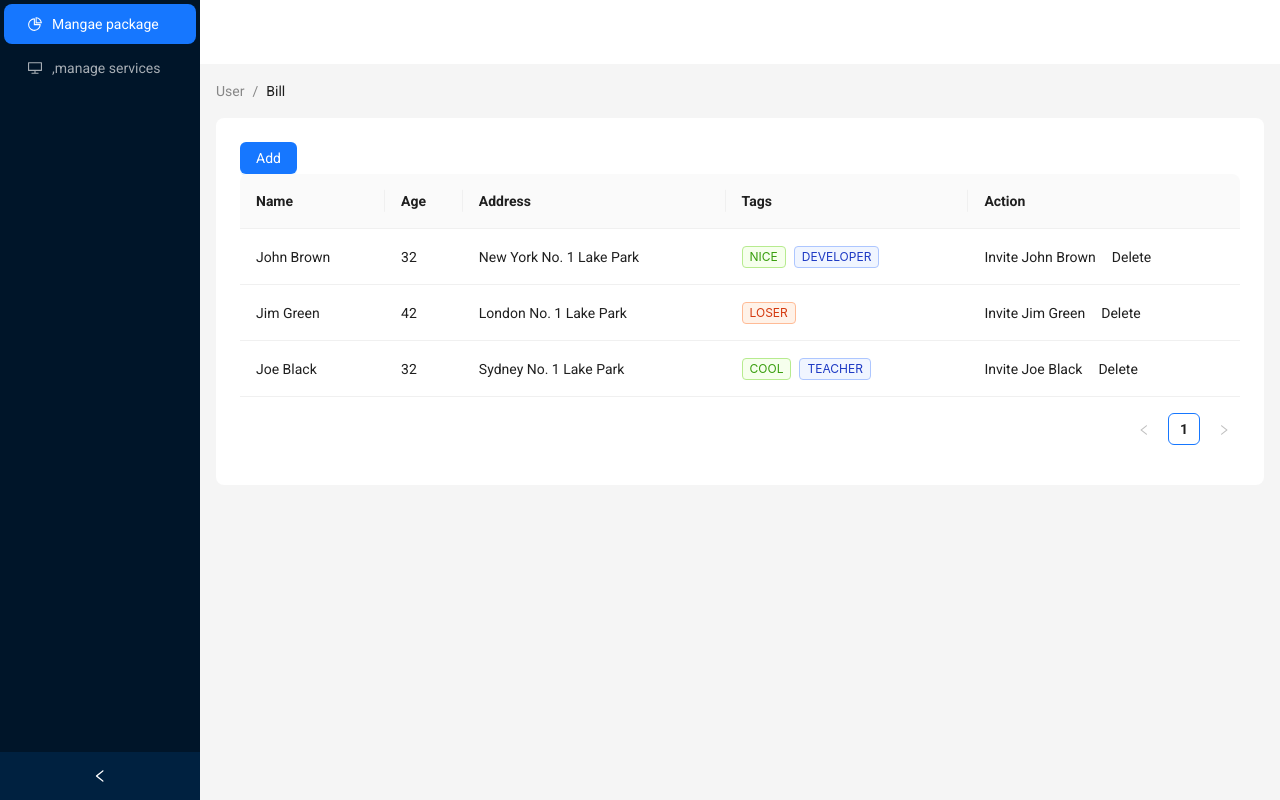
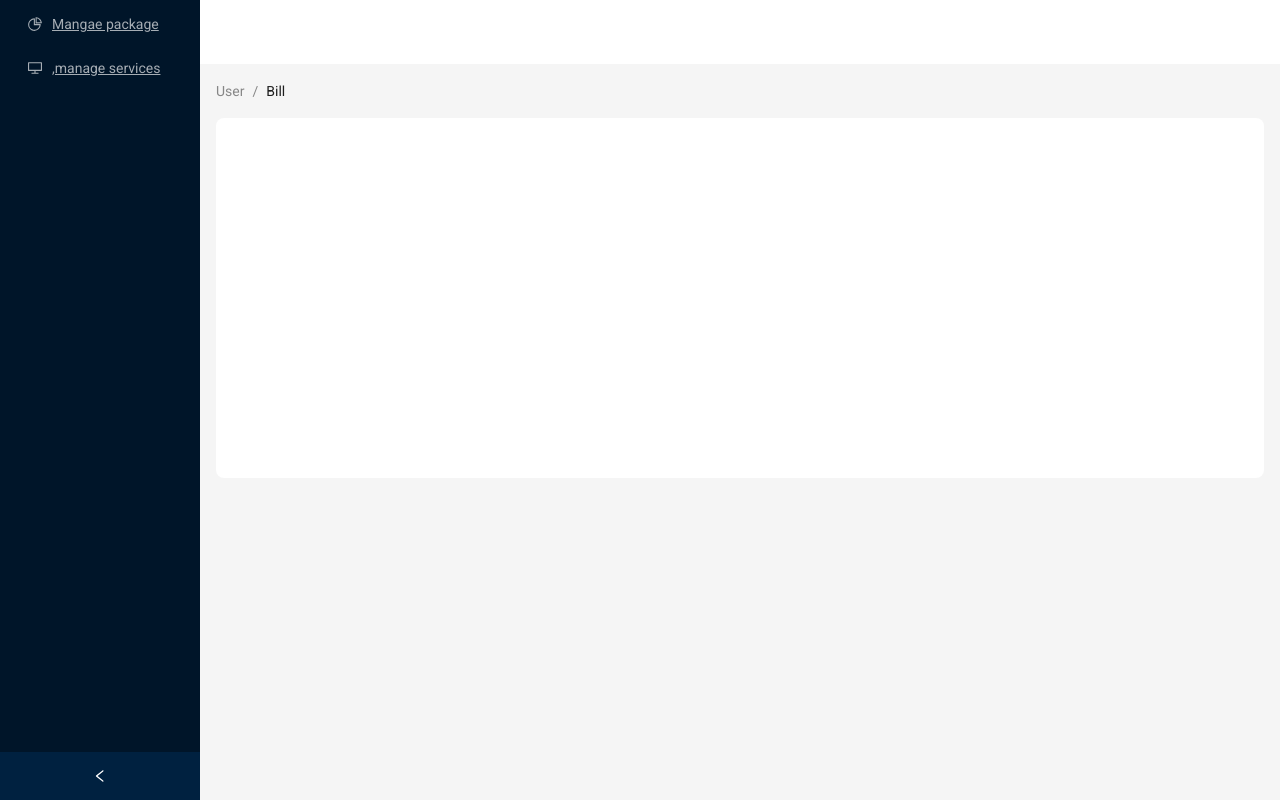
Before and after one commit to vuvuvo0303/birthdayforkids_fe_swp, a React (Vite) app: page /dashboard/party-host in a window 1280 px wide. Built offline with nearby package versions, Linux system fonts and the light colour scheme.

Commit message:
config dashboard

```diff
--- a/src/component/dashboard/index.jsx
+++ b/src/component/dashboard/index.jsx
@@ -8,13 +8,14 @@ import {
 } from "@ant-design/icons";
 import { Breadcrumb, Layout, Menu, theme } from "antd";
 import Table from "../table";
+import { Link, Outlet } from "react-router-dom";
 const { Header, Content, Footer, Sider } = Layout;
 function getItem(label, key, icon, children) {
   return {
     key,
     icon,
     children,
-    label,
+    label: <Link to={key}>{label}</Link>,
   };
 }
 
@@ -24,8 +25,16 @@ const DashBoard = ({ role }) => {
   function loadItems() {
     if (role == "PARTY_HOST") {
       setitems([
-        getItem("Mangae package", "1", <PieChartOutlined />),
-        getItem(",manage services", "2", <DesktopOutlined />),
+        getItem(
+          "Mangae package",
+          "/dashboard/party-host/package",
+          <PieChartOutlined />
+        ),
+        getItem(
+          ",manage services",
+          "/dashboard/party-host/service",
+          <DesktopOutlined />
+        ),
       ]);
     } else {
       setitems([
@@ -88,7 +97,7 @@ const DashBoard = ({ role }) => {
               borderRadius: borderRadiusLG,
             }}
           >
-            <Table />
+            <Outlet />
           </div>
         </Content>
         <Footer
--- a/src/component/table/index.jsx
+++ b/src/component/table/index.jsx
@@ -53,7 +53,7 @@ const columns = [
 const data = [
   {
     key: "1",
-    name: "John Brown",
+    name: "John Brown123",
     age: 32,
     address: "New York No. 1 Lake Park",
     tags: ["nice", "developer"],
```
